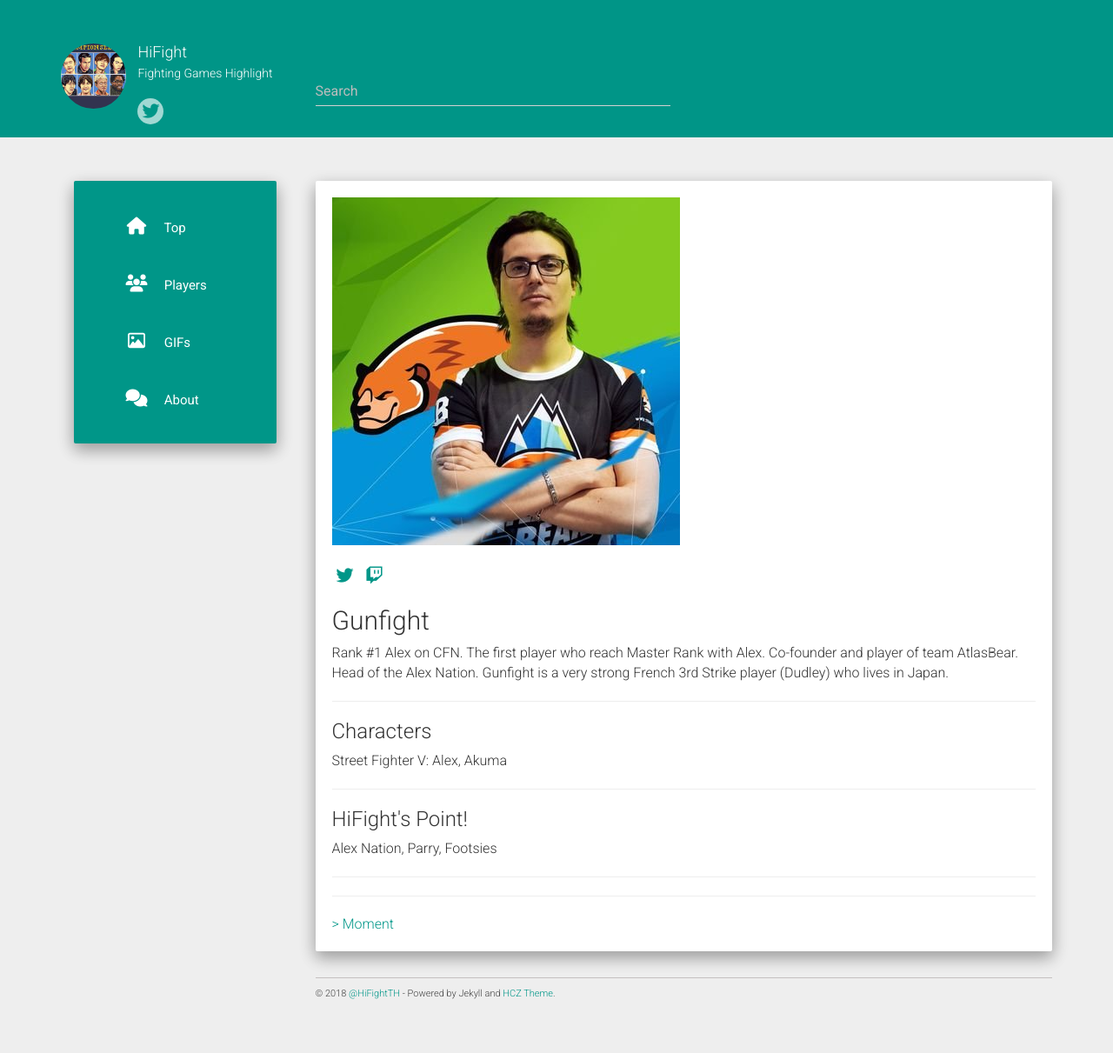
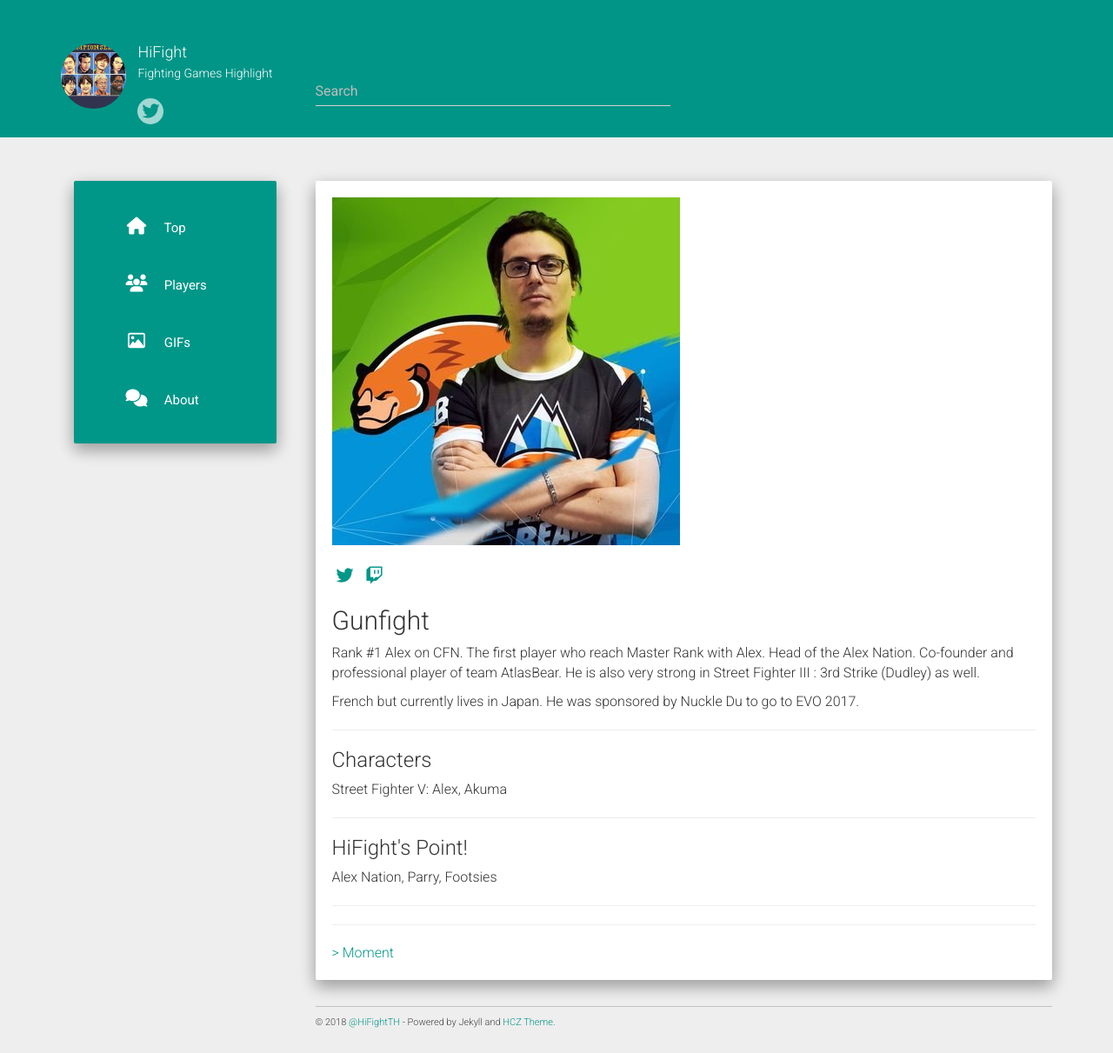
Before and after one commit to hifight/hifight.github.io, a Jekyll site: the page built from player/gunfight.md, in a window 1280 px wide. Shown: the whole page at 87% size. Built offline with Jekyll 4.4.1, drawn with Linux system fonts in a browser that asks for light colours; nearby versions of some CDN libraries; comment, search, counter and statistics services are not loaded; before the commit the page ends 1178 px from its top, so only the background shows below that.

Commit message:
Add gif and fix some sentences

```diff
--- a/_data/players.json
+++ b/_data/players.json
@@ -45,6 +45,6 @@
     "name": "Gunfight",
     "link": "gunfight",
     "hifight": "Alex Nation, Parry, Footsies",
-    "content": "Rank #1 Alex on CFN. The first player who reach Master Rank with Alex. Co-founder and player of team AtlasBear. Head of the Alex Nation. Gunfight is a very strong French 3rd Strike player (Dudley) who lives in Japan.",
+    "content": "Rank #1 Alex on CFN. The first player who reach Master Rank with Alex. Head of the Alex Nation. Co-founder and professional player of team AtlasBear. He is also very strong in Street Fighter III : 3rd Strike (Dudley) as well.",
   },
 ]
--- a/player/gunfight.md
+++ b/player/gunfight.md
@@ -11,8 +11,11 @@
 ---
 
 Rank #1 Alex on CFN. The first player who reach Master Rank with Alex.
-Co-founder and player of team AtlasBear. Head of the Alex Nation.
-Gunfight is a very strong French 3rd Strike player (Dudley) who lives in Japan.
+Head of the Alex Nation. Co-founder and professional player of team AtlasBear.
+He is also very strong in Street Fighter III : 3rd Strike (Dudley) as well.
+
+French but currently lives in Japan.
+He was sponsored by Nuckle Du to go to EVO 2017.
 
 <hr/>
 
```
Also changed, not shown: _data/gifs.json (+8 -0 lines).
